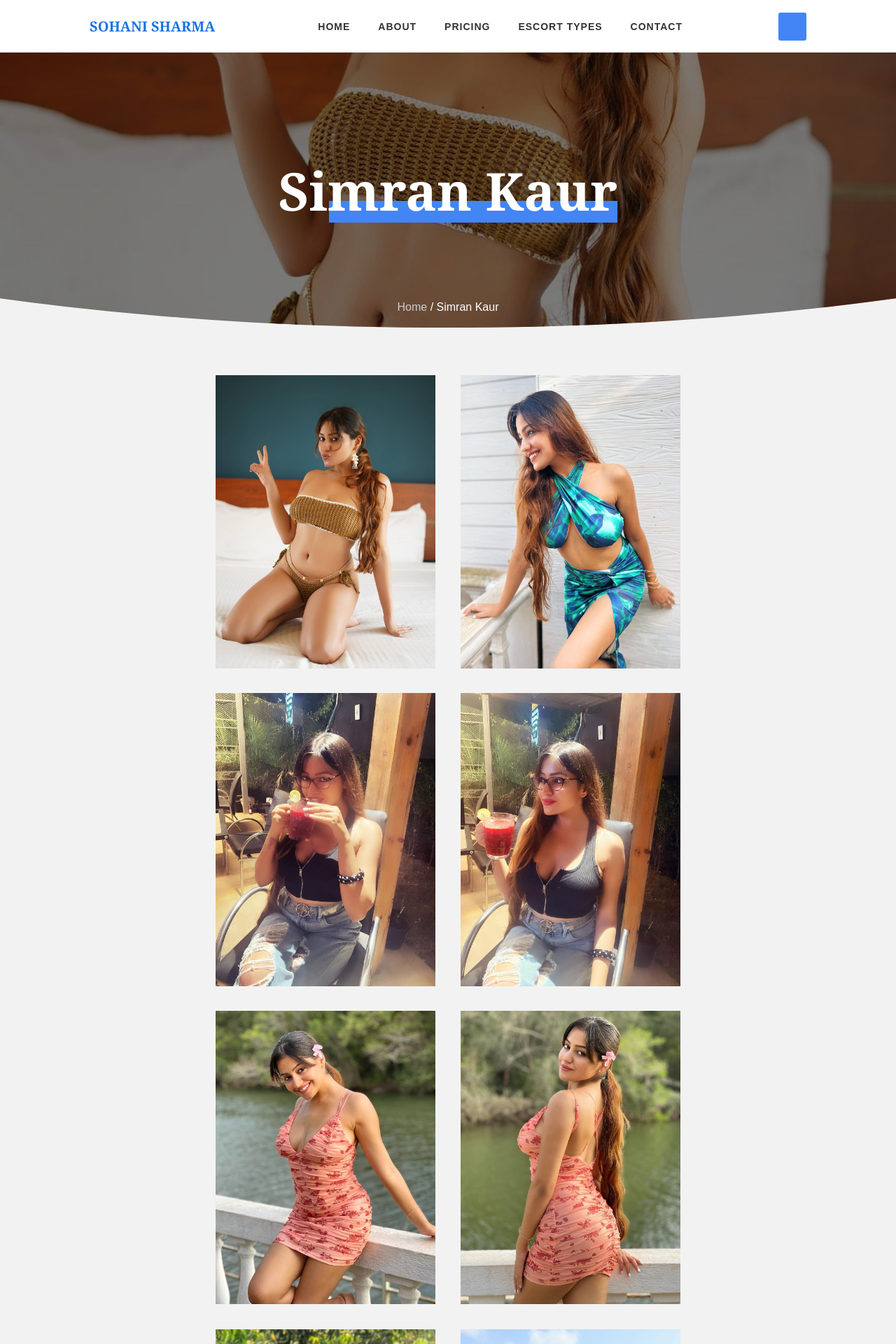
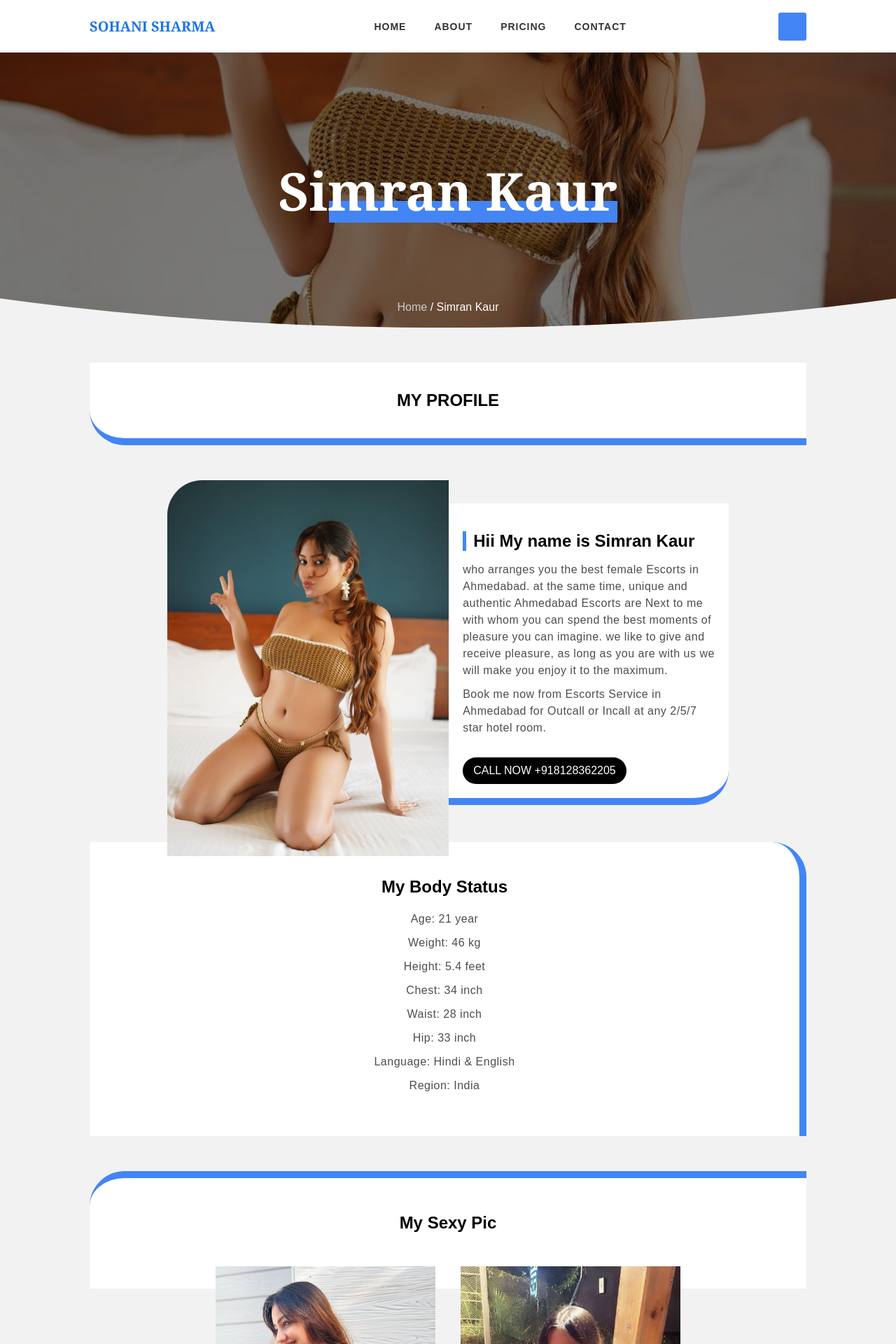
Before and after one commit to zl9/sohanisharma, a Jekyll site: the page built from _posts/2022-01-1-simran-kaur-best-hot-Ahmedabad-escorts-girl.md, in a window 1280 px wide. Shown: the top 1920 px of the page at 70% size. Built offline with Jekyll 4.4.1, drawn with Linux system fonts in a browser that asks for light colours.

Commit message:
Add files via upload

```diff
--- a/_layouts/default.html
+++ b/_layouts/default.html
@@ -42,7 +42,7 @@
       <a href='/' data-il=''>HOME</a>
       <a href='/about' data-il=''>ABOUT</a>
       <a href='/pricing' data-il=''>PRICING</a>
-      <a href='/escort-types' data-il=''>ESCORT TYPES</a>
+      <!-- <a href='/escort-types' data-il=''>ESCORT TYPES</a> -->
       <!-- <a href='/gallery' data-il=''>GALLERY</a> -->
       <!-- <a href='/blog' data-il=''>BLOG</a> -->
       <a href='/contact' data-il=''>CONTACT</a>
--- a/_layouts/post.html
+++ b/_layouts/post.html
@@ -6,13 +6,99 @@ post_class: post-template
 ---
 
 
+
+
+<style>
+	#abdn{
+		padding:50px var(--row_widh);
+	}
+
+	#abdn p{
+		line-height:1.5;letter-spacing:.5px;color: hsl(0, 0%, 30%);
+		margin-bottom:10px;
+	}
+
+	#absk{
+		display: flex;
+		justify-content: center;
+		align-items: center;
+	}
+	#jhxs{
+		background: white;padding:40px 20px 20px;width:400px;border-bottom: 10px solid #4385f5;border-radius: 0 0px 50px; margin-bottom:20px;
+		height:100%;
+	}
+
+	#jhxs a{
+	padding: 10px 15px;margin-top: 20px;display: inline-block;background: black;color: white;border-radius: 25px;
+  }
+  #jhxs a:hover{
+	background:#1a73e8;
+  }
+
+	@media (max-width:800px){
+		#absk{
+			flex-direction: column;
+			align-items: center;
+	}
+
+	#jhxs{
+		width:100%;
+	}
+
+  }
+</style>
+
+<section id='shider' style="background-image:linear-gradient(0deg, hsla(0, 0%, 0%, 0.5) 0%, hsla(0, 0%, 0%, 0.5) 100%), url('/img/{{ page.img[0] }}');background-position: center;background-size: cover;">
+    <h1><span>{{page.title}}</span></h1>
+    <div id='gpag' style="position: absolute;bottom: 20px;left: 50%;transform: translateX(-50%);"><a href="/" style="color: #cccccc;">Home</a> <a>/ {{page.title}}</a></div>
+</section>
+
+
+<!-- <div>
+	<h2>My About</h2>
+	<p></p>
+</div> -->
+
+
+<section id="abdn">
+
+	<h2 style="text-align:center;margin-bottom:50px;padding:0 var(--row_widh);text-transform: uppercase;padding:40px;background:white;border-bottom:10px solid #4385f5;border-radius:0 0 0 50px;">My Profile</h2>
+	<div id="absk">
+		<div style='aspect-ratio:3/4;background:#f2f2f2;max-width:calc(300px + 10%);width:100%; display:flex;border-radius: 50px 0 0 0;overflow: hidden;margin-bottom:-20px;position: relative;' id="dygl">
+			<img src="/img/{{page.img[0]}}" style='width:100%;object-fit: cover;' alt="{{page.title}}">
+		  </div>
+
+		  <div id="jhxs">
+			<h2 style="margin-bottom:15px;border-left: 5px solid #4385f5;padding-left: 10px;">Hii My name is {{ page.name }}</h2>
+			{{content}}
+			<a href="tel:+918128362205">CALL NOW +918128362205</a>
+		</div>
+	</div>
+
+	<div style="text-align:center;padding:50px 0;background: white;border-right:10px solid #4385f5;border-radius:0px 50px 0 0;">
+		<h2 style="margin-bottom:20px;">My Body Status</h2>
+		<div>
+			<p>Age: {{page.age}} year</p>
+			<p>Weight: {{page.weight}} kg</p>
+			<p>Height: {{page.height}} feet</p>
+			<p>Chest: {{page.chest}} inch</p>
+			<p>Waist: {{page.waist}} inch</p>
+			<p>Hip: {{page.hip}} inch</p>
+			<p>Language: {{page.language}}</p>
+			<p>Region: {{page.region}}</p>
+		</div>
+	</div>
+
+
+</section>
+
 <style>
 	main{
 	}
 	#imgbx{
 		display:flex;
 		flex-wrap: wrap;
-		padding:50px var(--row_widh);
+		padding:0px var(--row_widh) 50px;
 		justify-content: center;
 	}
 	#imgbx img:hover{
@@ -21,23 +107,19 @@ post_class: post-template
 	}
 </style>
 
-<section id='shider' style="background-image:linear-gradient(0deg, hsla(0, 0%, 0%, 0.5) 0%, hsla(0, 0%, 0%, 0.5) 100%), url('/img/{{ page.img[0] }}');background-position: center;background-size: cover;">
-    <h1><span>{{page.title}}</span></h1>
-    <div id='gpag' style="position: absolute;bottom: 20px;left: 50%;transform: translateX(-50%);"><a href="/" style="color: #cccccc;">Home</a> <a>/ {{page.title}}</a></div>
-</section>
-
-
-	<div id="imgbx">
-		{% for img in page.img %}
-			<div style='aspect-ratio:3/4;background:#f2f2f2;display:flex;width:calc(250px + 5vw);margin:calc(5px + 1vw);overflow:hidden;'>
-			<img src="/img/{{img}}" style='width:100%;object-fit: cover;transition:transform .4s ease;' alt="{{page.title}}">
-		  </div>
-		{% endfor %}
+<h2 style="margin:0 var(--row_widh) -50px;text-align:center;padding:50px 50px 80px;background:white;border-top:10px solid #4385f5;border-radius: 50px 0px 0;">My Sexy Pic</h2>
+<div id="imgbx">
+{% for img in page.img offset:1  %}
+	<div style='aspect-ratio:3/4;background:#f2f2f2;display:flex;width:calc(250px + 5vw);margin:calc(5px + 1vw);overflow:hidden;'>
+	<img src="/img/{{img}}" style='width:100%;object-fit: cover;transition:transform .4s ease;' alt="{{page.title}}">
 	</div>
+{% endfor %}
+</div>
 
 
 
+<!--
+	<div class="article-post serif-font">
 
-	<div class="article-post serif-font">
-		{{content}}
 	</div>
+ -->
--- a/_posts/2022-01-1-simran-kaur-best-hot-Ahmedabad-escorts-girl.md
+++ b/_posts/2022-01-1-simran-kaur-best-hot-Ahmedabad-escorts-girl.md
@@ -1,6 +1,19 @@
 ---
 layout: post
 title:  "Simran Kaur"
+name: "Simran Kaur"
 categories: [ Jekyll, tutorial ]
+age: '21'
+weight: '46'
+height: '5.4'
+chest: '34'
+waist: '28'
+hip: '33'
+language: Hindi & English
+region: India
 img: [simran-kaur-badroom-hot-sexy-Ahmedabad-escorts-girl-sohanisharma.jpg,simran-kaur-blue-dress-hot-sexy-escorts-girl-sohanisharma.jpg,simran-kaur-coffee-eating-hot-sexy-escorts-girl-sohanisharma.jpg,simran-kaur-coffee-shop-hot-sexy-escorts-girl-sohanisharma.jpg,simran-kaur-hot-body-sexy-escorts-girl-sohanisharma.jpg,simran-kaur-hot-luck-sexy-escorts-girl-sohanisharma.jpg,simran-kaur-hot-sexy-escorts-girl-sohanisharma.jpg,simran-kaur-new-iland-hot-sexy-escorts-girl-sohanisharma.jpg,simran-kaur-new-style-hot-sexy-escorts-girl-sohanisharma.jpg]
 ---
+
+
+<p>who arranges you the best female Escorts in Ahmedabad. at the same time, unique and authentic Ahmedabad Escorts are Next to me with whom you can spend the best moments of pleasure you can imagine. we like to give and receive pleasure, as long as you are with us we will make you enjoy it to the maximum.</p>
+<p>Book me now from Escorts Service in Ahmedabad for Outcall or Incall at any 2/5/7 star hotel room.</p>
```
Also changed, not shown: _posts/2022-01-2-Vasundhra-garg-sexy-ahmedabad-escort-girl-best-service-provider.md (+13 -0 lines), about.html (+28 -4 lines), index.html (+11 -8 lines), img/i-am-sohani-sharma-and-best-ahmedabad-sexy-escort-service-provider.jpg (added), img/i-am-sohani-sharma-and-contact-me-for-hot-escorts-girls.jpg (added), img/i-am-sohani-sharma-and-we-provide-sexy-call-girls.jpg (added), img/my-name-is-sohani-sharma-and-contact-me-for-best-escorts-service.jpg (added), img/my-name-is-sohani-sharma-and-hot-escorts-service-provider-in-ahmedabad-.jpg (added), img/my-name-is-sohani-sharma-we-provide-hot-and-best-call-girls.jpg (added).
